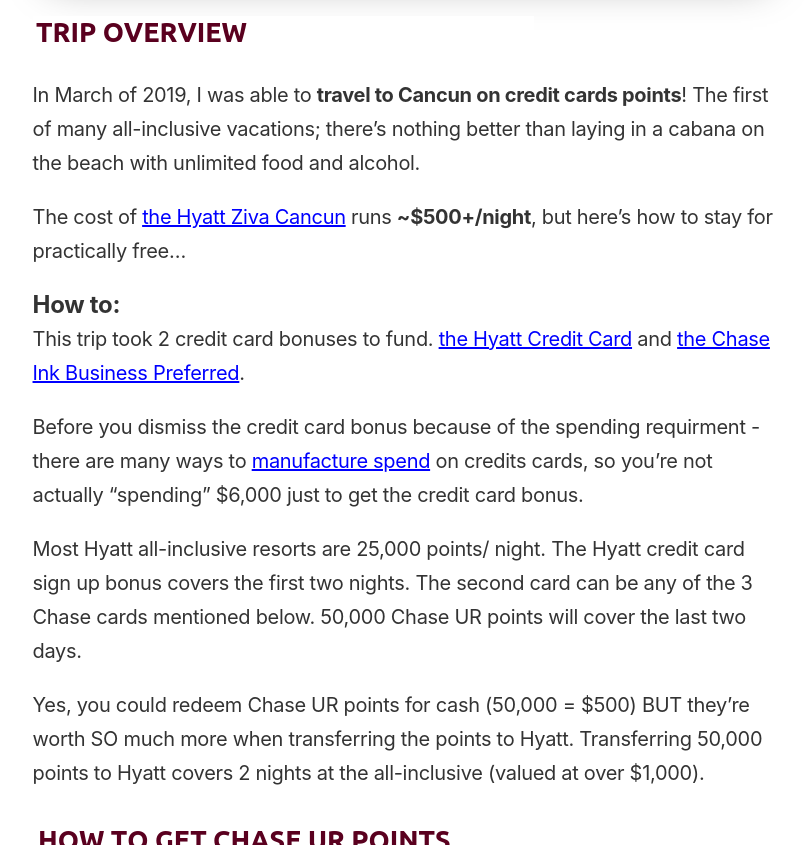
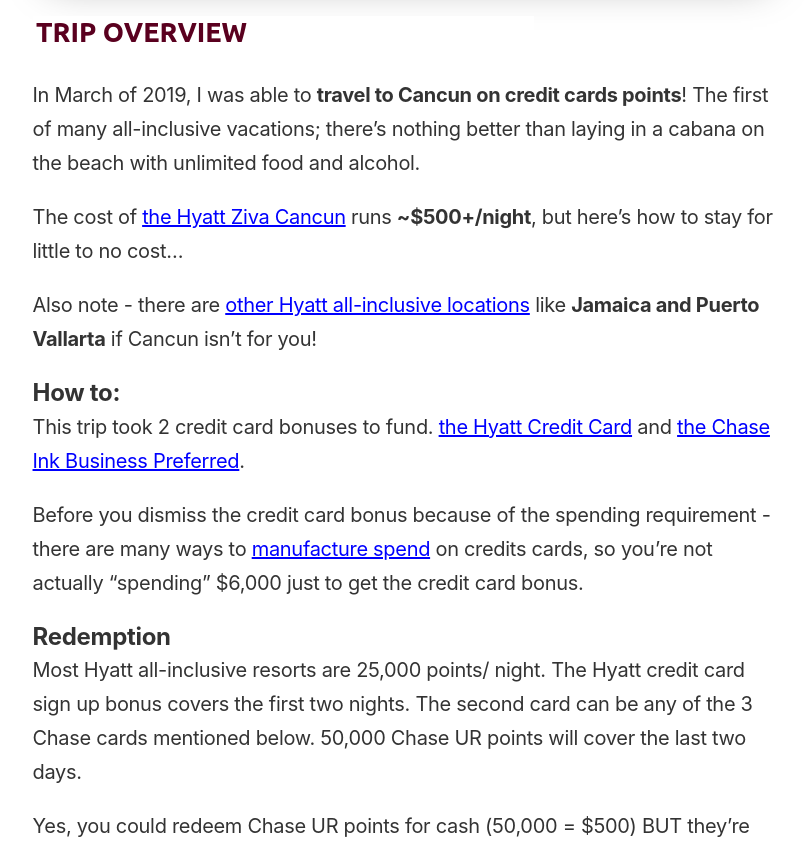
Before and after one commit to ohiosveryown/atldeals, a Jekyll site: the page built from _posts/2019-04-12-free-all-inclusive-resort.markdown, in a window 1280 px wide and 900 px high, scrolled down 841 px, cut to the strip 55-900 px from the top of the window. Shown: the whole strip, without its empty margins (232-1036 px from the left). Built offline with Jekyll 4.4.1, drawn with Linux system fonts in a browser that asks for light colours.

Commit message:
Updated Free All Inclusive Resort

```diff
--- a/_posts/2019-04-12-free-all-inclusive-resort.markdown
+++ b/_posts/2019-04-12-free-all-inclusive-resort.markdown
@@ -14,18 +14,22 @@
 
 In March of 2019, I was able to **travel to Cancun on credit cards points**! The first of many all-inclusive vacations; there's nothing better than laying in a cabana on the beach with unlimited food and alcohol.
 
-The cost of [the Hyatt Ziva Cancun](https://www.hyatt.com/en-US/hotel/mexico/hyatt-ziva-cancun/canif) runs **~$500+/night**, but here's how to stay for practically free...
+The cost of [the Hyatt Ziva Cancun](https://www.hyatt.com/en-US/hotel/mexico/hyatt-ziva-cancun/canif) runs **\~$500\+/night**, but here's how to stay for little to no cost...
+
+Also note - there are [other Hyatt all-inclusive locations](https://www.hyatt.com/brands/all-inclusive) like **Jamaica and Puerto Vallarta** if Cancun isn't for you!
 
 ## **How to:**
+
 This trip took 2 credit card bonuses to fund. [the Hyatt Credit Card](https://www.referyourchasecard.com/205/DC04ED4R6K) and [the Chase Ink Business Preferred](https://www.referyourchasecard.com/21/GJ60F1V8IO).
 
-Before you dismiss the credit card bonus because of the spending requirment - there are many ways to [manufacture spend](https://frequentmiler.boardingarea.com/manufactured-spending-complete-guide/) on credits cards, so you're not actually "spending" $6,000 just to get the credit card bonus.
+Before you dismiss the credit card bonus because of the spending requirement - there are many ways to [manufacture spend](https://frequentmiler.boardingarea.com/manufactured-spending-complete-guide/) on credits cards, so you're not actually "spending" $6,000 just to get the credit card bonus.
 
-
+## **Redemption**
 
 Most Hyatt all-inclusive resorts are 25,000 points/ night. The Hyatt credit card sign up bonus covers the first two nights. The second card can be any of the 3 Chase cards mentioned below. 50,000 Chase UR points will cover the last two days.
 
 Yes, you could redeem Chase UR points for cash (50,000 = $500) BUT they're worth SO much more when transferring the points to Hyatt. Transferring 50,000 points to Hyatt covers 2 nights at the all-inclusive (valued at over $1,000).
+
 
 
 ## ![chase points (2).png](/uploads/chase%20points%20(2).png)
```
